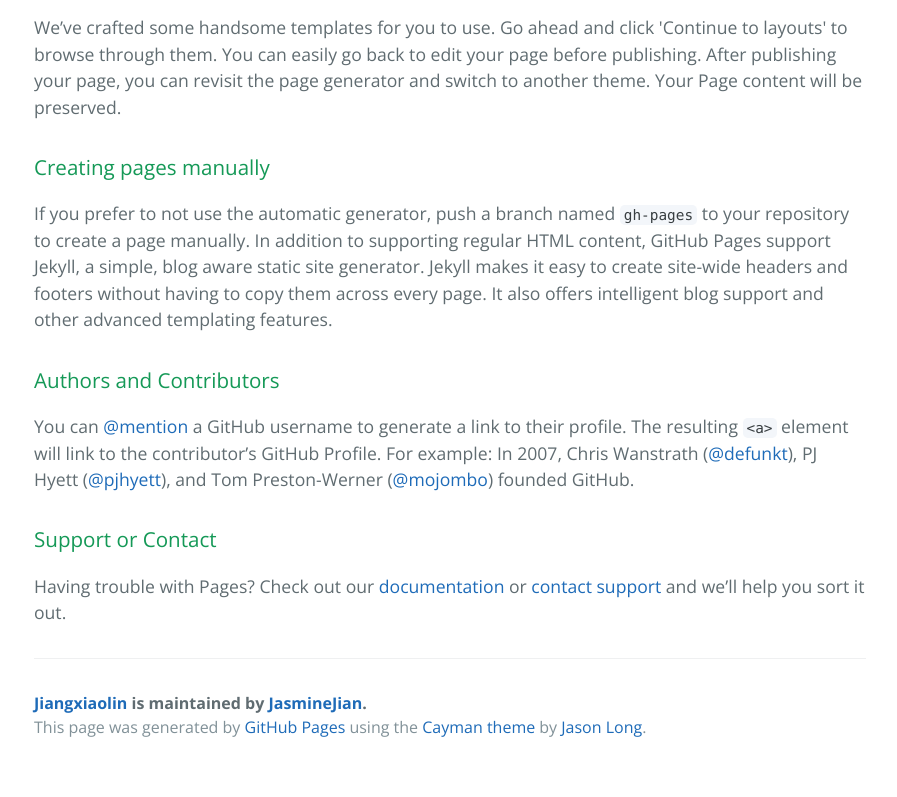
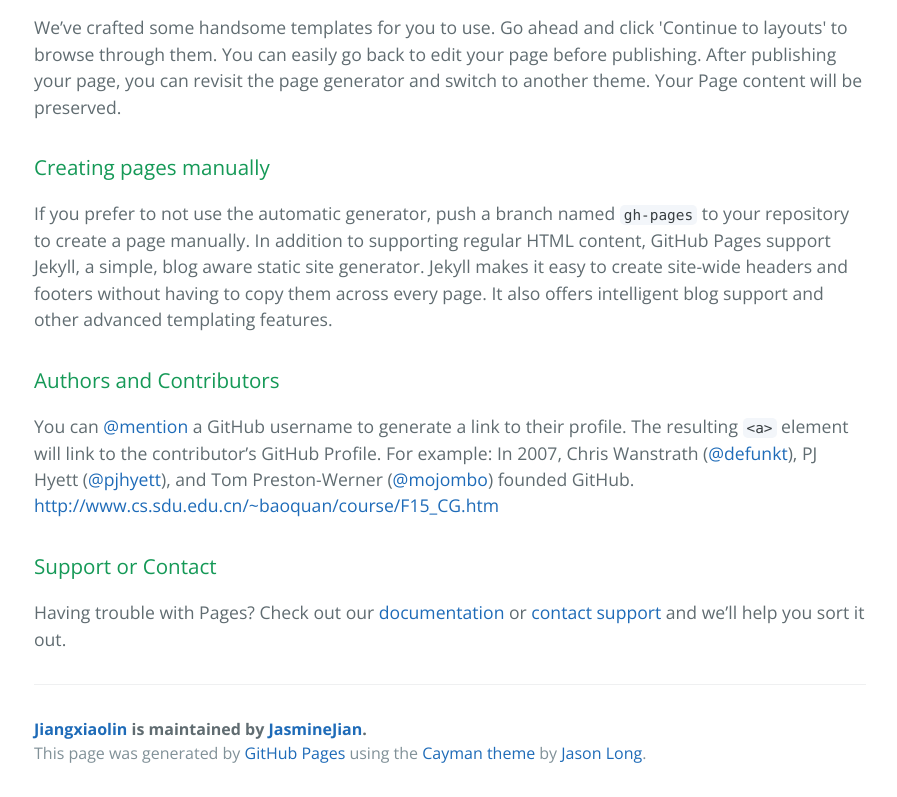
Before and after one commit to JasmineJian/jiangxiaolin, a plain HTML site: page index.html in a window 1280 px wide. Shown: the part 635-1432 px from the top of the page, without its empty margins (190-1087 px from the left). Before the commit the page ends 1406 px from the top, so only its background shows below. Drawn offline with nearby package versions, Linux system fonts and the light colour scheme.

```diff
--- a/index.html
+++ b/index.html
@@ -37,7 +37,8 @@
 <h3>
 <a id="authors-and-contributors" class="anchor" href="#authors-and-contributors" aria-hidden="true"><span class="octicon octicon-link"></span></a>Authors and Contributors</h3>
 
-<p>You can <a href="https://github.com/blog/821" class="user-mention">@mention</a> a GitHub username to generate a link to their profile. The resulting <code>&lt;a&gt;</code> element will link to the contributor’s GitHub Profile. For example: In 2007, Chris Wanstrath (<a href="https://github.com/defunkt" class="user-mention">@defunkt</a>), PJ Hyett (<a href="https://github.com/pjhyett" class="user-mention">@pjhyett</a>), and Tom Preston-Werner (<a href="https://github.com/mojombo" class="user-mention">@mojombo</a>) founded GitHub.</p>
+<p>You can <a href="https://github.com/blog/821" class="user-mention">@mention</a> a GitHub username to generate a link to their profile. The resulting <code>&lt;a&gt;</code> element will link to the contributor’s GitHub Profile. For example: In 2007, Chris Wanstrath (<a href="https://github.com/defunkt" class="user-mention">@defunkt</a>), PJ Hyett (<a href="https://github.com/pjhyett" class="user-mention">@pjhyett</a>), and Tom Preston-Werner (<a href="https://github.com/mojombo" class="user-mention">@mojombo</a>) founded GitHub.
+<a href="http://www.cs.sdu.edu.cn/%7Ebaoquan/course/F15_CG.htm">http://www.cs.sdu.edu.cn/~baoquan/course/F15_CG.htm</a></p>
 
 <h3>
 <a id="support-or-contact" class="anchor" href="#support-or-contact" aria-hidden="true"><span class="octicon octicon-link"></span></a>Support or Contact</h3>
```
Also changed, not shown: params.json (+1 -1 lines).
